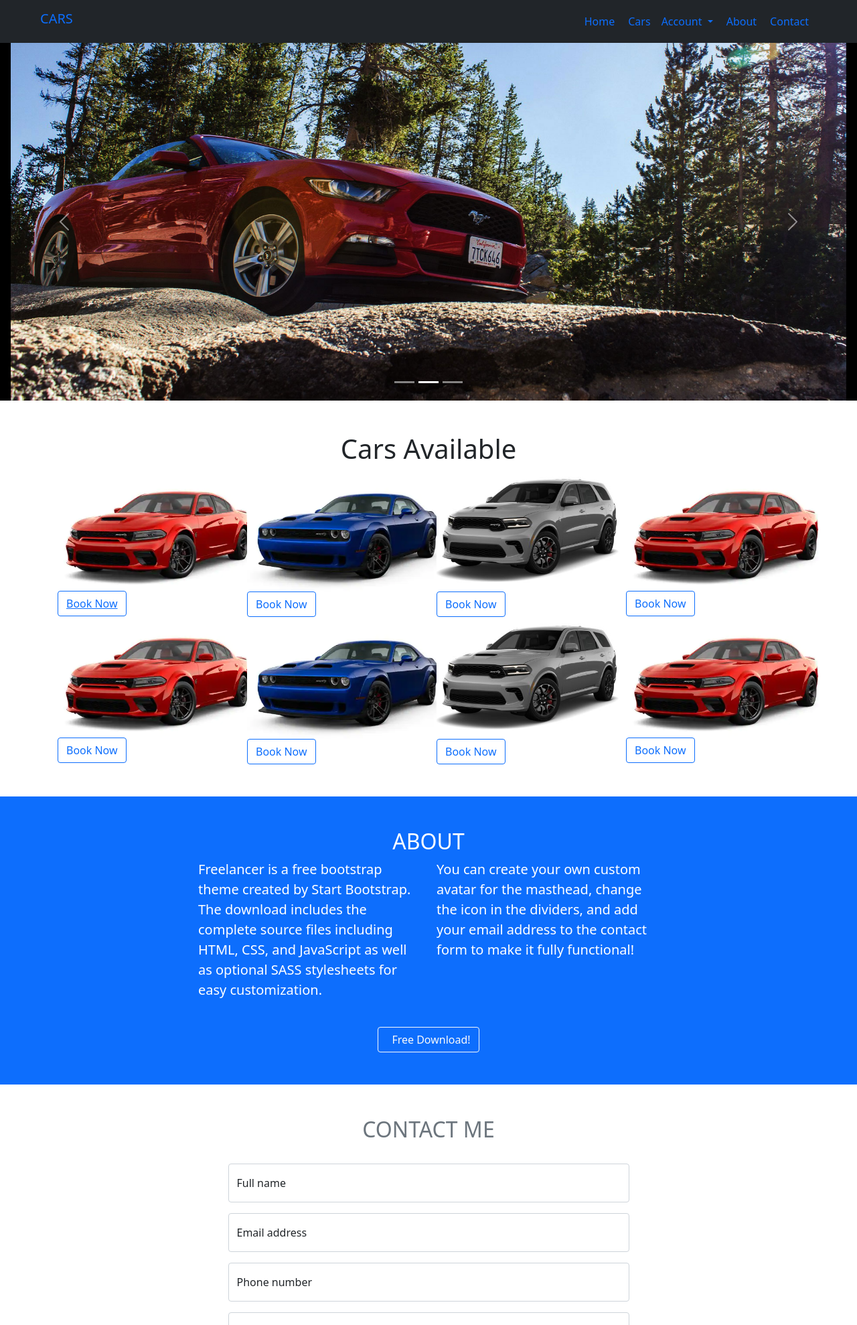
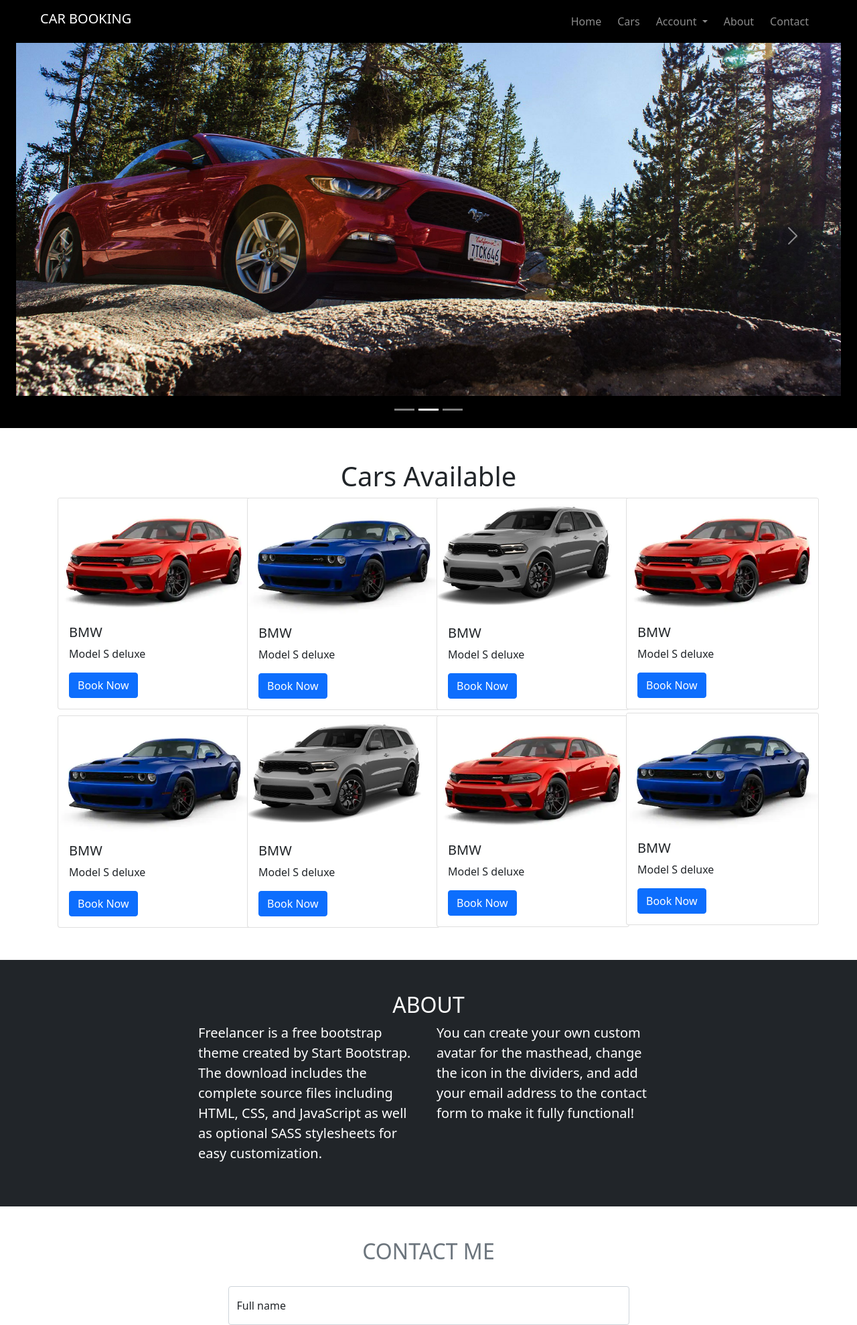
Before and after one commit to Amirtha321/IP-mini-project, a PHP site: page /IP-mini-project/home.php in a window 1280 px wide. Shown: the top 1978 px of the page at 67% size. Run offline with PHP 8.4, Linux system fonts and the light colour scheme.

Commit message:
modified home page

```diff
--- a/css/style.css
+++ b/css/style.css
@@ -11,3 +11,7 @@
 #header{
     background-color: black;
 }
+
+.color{
+    background-color: black!important;
+}
--- a/home.php
+++ b/home.php
@@ -5,27 +5,27 @@
   <meta charset="utf-8">
   <link rel="stylesheet" href="css/style.css">
   <link href="https://cdn.jsdelivr.net/npm/bootstrap@5.0.2/dist/css/bootstrap.min.css" rel="stylesheet" integrity="sha384-EVSTQN3/azprG1Anm3QDgpJLIm9Nao0Yz1ztcQTwFspd3yD65VohhpuuCOmLASjC" crossorigin="anonymous">
-
+  <link rel="stylesheet" href="css/style.css">
   <title>Home Page</title>
 </head>
 
 <body>
 
-  <nav class="navbar navbar-expand-lg navbar-blue bg-dark ps-5 sticky-lg-top">
+  <nav class="navbar navbar-expand-lg navbar-dark bg-dark ps-5 sticky-lg-top color">
     <div class="container-fluid">
-      <a class="navbar-brand h1" href="#">CARS</a>
+      <a class="navbar-brand h1" href="#">CAR BOOKING</a>
       <button class="navbar-toggler" type="button" data-bs-toggle="collapse" data-bs-target="#navbarSupportedContent" aria-controls="navbarSupportedContent" aria-expanded="false" aria-label="Toggle navigation">
         <span class="navbar-toggler-icon"></span>
       </button>
       <div class="collapse navbar-collapse justify-content-end" id="navbarSupportedContent">
         <ul class="navbar-nav  mb-2 mb-lg-0 nav justify-content-end p-1 ">
-          <li class="nav-item ps-1">
+          <li class="nav-item ps-2">
             <a class="nav-link " aria-current="page" href="#header">Home</a>
           </li>
-          <li class="nav-item ps-1">
+          <li class="nav-item ps-2">
             <a class="nav-link " aria-current="page" href="#cars">Cars</a>
           </li>
-          <li class="nav-item dropdown">
+          <li class="nav-item dropdown ps-2">
             <a class="nav-link dropdown-toggle" href="#" id="navbarDropdown" role="button" data-bs-toggle="dropdown" aria-expanded="false">
               Account
             </a>
@@ -36,10 +36,10 @@
 
             </ul>
           </li>
-          <li class="nav-item ps-1">
+          <li class="nav-item ps-2">
             <a class="nav-link " aria-current="page" href="#about">About</a>
           </li>
-          <li class="nav-item ps-1 pe-5">
+          <li class="nav-item ps-2 pe-5">
             <a class="nav-link " aria-current="page" href="#contact">Contact</a>
           </li>
 
@@ -51,7 +51,7 @@
   <section id="header">
 
 
-    <div id="carouselExampleIndicators" class="carousel slide ps-3 pe-3" data-bs-ride="carousel">
+    <div id="carouselExampleIndicators" class="carousel slide ps-4 pe-4 pb-5" data-bs-ride="carousel">
       <div class="carousel-indicators">
         <button type="button" data-bs-target="#carouselExampleIndicators" data-bs-slide-to="0" class="active" aria-current="true" aria-label="Slide 1"></button>
         <button type="button" data-bs-target="#carouselExampleIndicators" data-bs-slide-to="1" aria-label="Slide 2"></button>
@@ -85,56 +85,108 @@
       <h1 class="sectionhead">Cars Available</h1>
       <div class="container">
         <div class="row ">
-          <div class="col-lg-3 col-md-6">
-            <img src="images/c1.webp " width=300 alt="">
-            <button type="button" class="btn btn-outline-primary bt"><a href="booking.html">Book Now</a> </button>
+
+          <div class="col-lg-3 col-md-6 pb-1">
+            <div class="card " style="width: 18rem;">
+              <img src="images/c1.webp" class="card-img-top" alt="car img">
+              <div class="card-body">
+                <h5 class="card-title">BMW</h5>
+                <p class="card-text">Model S deluxe</p>
+                <a href="booking.php" class="btn btn-primary">Book Now</a>
+              </div>
+            </div>
+
           </div>
-          <div class="col-lg-3 col-md-6">
-            <img src="images/c2.webp" width=300 alt="">
-            <button type="button" class="btn btn-outline-primary bt">Book Now</button>
+          <div class="col-lg-3 col-md-6 pb-1">
+            <div class="card " style="width: 18rem;">
+              <img src="images/c2.webp" class="card-img-top" alt="car img">
+              <div class="card-body">
+                <h5 class="card-title">BMW</h5>
+                <p class="card-text">Model S deluxe</p>
+                <a href="booking.php" class="btn btn-primary">Book Now</a>
+              </div>
+            </div>
           </div>
-          <div class="col-lg-3 col-md-6">
-            <img src="images/c3.jfif" width=300 alt="">
-            <button type="button" class="btn btn-outline-primary bt">Book Now</button>
+          <div class="col-lg-3 col-md-6 pb-1">
+            <div class="card " style="width: 18rem;">
+              <img src="images/c3.jfif" class="card-img-top" alt="car img">
+              <div class="card-body">
+                <h5 class="card-title">BMW</h5>
+                <p class="card-text">Model S deluxe</p>
+                <a href="booking.php" class="btn btn-primary">Book Now</a>
+              </div>
+            </div>
           </div>
-          <div class="col-lg-3 col-md-6">
-            <img src="images/c1.webp " width=300 alt="">
-            <button type="button" class="btn btn-outline-primary bt">Book Now</button>
+          <div class="col-lg-3 col-md-6 pb-1">
+            <div class="card " style="width: 18rem;">
+              <img src="images/c1.webp" class="card-img-top" alt="car img">
+              <div class="card-body">
+                <h5 class="card-title">BMW</h5>
+                <p class="card-text">Model S deluxe</p>
+                <a href="booking.php" class="btn btn-primary">Book Now</a>
+              </div>
+            </div>
+          </div>
+
+        </div>
+        <div class="row ">
+          <div class="col-lg-3 col-md-6 pt-1">
+            <div class="card " style="width: 18rem;">
+              <img src="images/c2.webp" class="card-img-top" alt="car img">
+              <div class="card-body">
+                <h5 class="card-title">BMW</h5>
+                <p class="card-text">Model S deluxe</p>
+                <a href="booking.php" class="btn btn-primary">Book Now</a>
+              </div>
+            </div>
+          </div>
+          <div class="col-lg-3 col-md-6 pt-1">
+            <div class="card " style="width: 18rem;">
+              <img src="images/c3.jfif" class="card-img-top" alt="car img">
+              <div class="card-body">
+                <h5 class="card-title">BMW</h5>
+                <p class="card-text">Model S deluxe</p>
+                <a href="booking.php" class="btn btn-primary">Book Now</a>
+              </div>
+            </div>
+          </div>
+          <div class="col-lg-3 col-md-6 pt-1">
+            <div class="card " style="width: 18rem;">
+              <img src="images/c1.webp" class="card-img-top" alt="car img">
+              <div class="card-body">
+                <h5 class="card-title">BMW</h5>
+                <p class="card-text">Model S deluxe</p>
+                <a href="booking.php" class="btn btn-primary">Book Now</a>
+              </div>
+            </div>
+          </div>
+          <div class="col-lg-3 col-md-6 pb-1">
+            <div class="card " style="width: 18rem;">
+              <img src="images/c2.webp" class="card-img-top" alt="car img">
+              <div class="card-body">
+                <h5 class="card-title">BMW</h5>
+                <p class="card-text">Model S deluxe</p>
+                <a href="booking.php" class="btn btn-primary">Book Now</a>
+              </div>
+            </div>
           </div>
         </div>
-        <div class="row ">
-          <div class="col-lg-3 col-md-6">
-            <img src="images/c1.webp " width=300 alt="">
-            <button type="button" class="btn btn-outline-primary bt">Book Now</button>
-          </div>
-          <div class="col-lg-3 col-md-6">
-            <img src="images/c2.webp" width=300 alt="">
-            <button type="button" class="btn btn-outline-primary bt">Book Now</button>
-          </div>
-          <div class="col-lg-3 col-md-6">
-            <img src="images/c3.jfif" width=300 alt="">
-            <button type="button" class="btn btn-outline-primary bt">Book Now</button>
-          </div>
-          <div class="col-lg-3 col-md-6">
-            <img src="images/c1.webp " width=300 alt="">
-            <button type="button" class="btn btn-outline-primary bt">Book Now</button>
-          </div>
-        </div>
+
       </div>
     </div>
   </section>
 
-  <section class="page-section bg-primary text-white mb-0" id="about">
+  <section class="page-section bg-dark text-white mb-0" id="about">
     <div class="container p-5">
-      <!-- About Section Heading-->
+
       <h2 class="page-section-heading text-center text-uppercase text-white">About</h2>
-      <!-- Icon Divider-->
+
       <div class="divider-custom divider-light">
         <div class="divider-custom-line"></div>
         <div class="divider-custom-icon"><i class="fas fa-star"></i></div>
         <div class="divider-custom-line"></div>
       </div>
-      <!-- About Section Content-->
+
       <div class="row">
         <div class="col-lg-4 ms-auto">
           <p class="lead">Freelancer is a free bootstrap theme created by Start Bootstrap. The download includes the complete source files including HTML, CSS, and JavaScript as well as optional SASS stylesheets for easy customization.</p>
@@ -143,65 +195,47 @@
           <p class="lead">You can create your own custom avatar for the masthead, change the icon in the dividers, and add your email address to the contact form to make it fully functional!</p>
         </div>
       </div>
-      <!-- About Section Button-->
-      <div class="text-center mt-4">
-        <a class="btn btn-xl btn-outline-light" href="">
-          <i class="fas fa-download me-2"></i>
-          Free Download!
-        </a>
-      </div>
+
     </div>
   </section>
   <section class="page-section" id="contact">
     <div class="container p-5">
-      <!-- Contact Section Heading-->
       <h2 class="page-section-heading text-center text-uppercase text-secondary mb-0 ">Contact Me</h2>
-      <!-- Icon Divider-->
       <div class="divider-custom p-3">
         <div class="divider-custom-line"></div>
         <div class="divider-custom-icon"><i class="fas fa-star"></i></div>
         <div class="divider-custom-line"></div>
       </div>
-      <!-- Contact Section Form-->
+
       <div class="row justify-content-center">
         <div class="col-lg-8 col-xl-7">
-          <!-- * * * * * * * * * * * * * * *-->
-          <!-- * * SB Forms Contact Form * *-->
-          <!-- * * * * * * * * * * * * * * *-->
-          <!-- This form is pre-integrated with SB Forms.-->
-          <!-- To make this form functional, sign up at-->
-          <!-- https://startbootstrap.com/solution/contact-forms-->
-          <!-- to get an API token!-->
           <form id="contactForm" data-sb-form-api-token="API_TOKEN">
-            <!-- Name input-->
+
             <div class="form-floating mb-3">
               <input class="form-control" id="name" type="text" placeholder="Enter your name..." data-sb-validations="required" />
               <label for="name">Full name</label>
               <div class="invalid-feedback" data-sb-feedback="name:required">A name is required.</div>
             </div>
-            <!-- Email address input-->
+
             <div class="form-floating mb-3">
               <input class="form-control" id="email" type="email" placeholder="name@example.com" data-sb-validations="required,email" />
               <label for="email">Email address</label>
               <div class="invalid-feedback" data-sb-feedback="email:required">An email is required.</div>
               <div class="invalid-feedback" data-sb-feedback="email:email">Email is not valid.</div>
             </div>
-            <!-- Phone number input-->
+
             <div class="form-floating mb-3">
               <input class="form-control" id="phone" type="tel" placeholder="(123) 456-7890" data-sb-validations="required" />
               <label for="phone">Phone number</label>
               <div class="invalid-feedback" data-sb-feedback="phone:required">A phone number is required.</div>
             </div>
-            <!-- Message input-->
+
             <div class="form-floating mb-3">
               <textarea class="form-control" id="message" type="text" placeholder="Enter your message here..." style="height: 10rem" data-sb-validations="required"></textarea>
               <label for="message">Message</label>
               <div class="invalid-feedback" data-sb-feedback="message:required">A message is required.</div>
             </div>
-            <!-- Submit success message-->
-            <!---->
-            <!-- This is what your users will see when the form-->
-            <!-- has successfully submitted-->
+
             <div class="d-none" id="submitSuccessMessage">
               <div class="text-center mb-3">
                 <div class="fw-bolder">Form submission successful!</div>
@@ -210,14 +244,11 @@
                 <a href="https://startbootstrap.com/solution/contact-forms">https://startbootstrap.com/solution/contact-forms</a>
               </div>
             </div>
-            <!-- Submit error message-->
-            <!---->
-            <!-- This is what your users will see when there is-->
-            <!-- an error submitting the form-->
+
             <div class="d-none" id="submitErrorMessage">
               <div class="text-center text-danger mb-3">Error sending message!</div>
             </div>
-            <!-- Submit Button-->
+
             <button class="btn btn-primary btn-xl disabled" id="submitButton" type="submit">Send</button>
           </form>
         </div>
```
Also changed, not shown: booking.php (+42 -23 lines), orders.php (added, +63 -0 lines).
